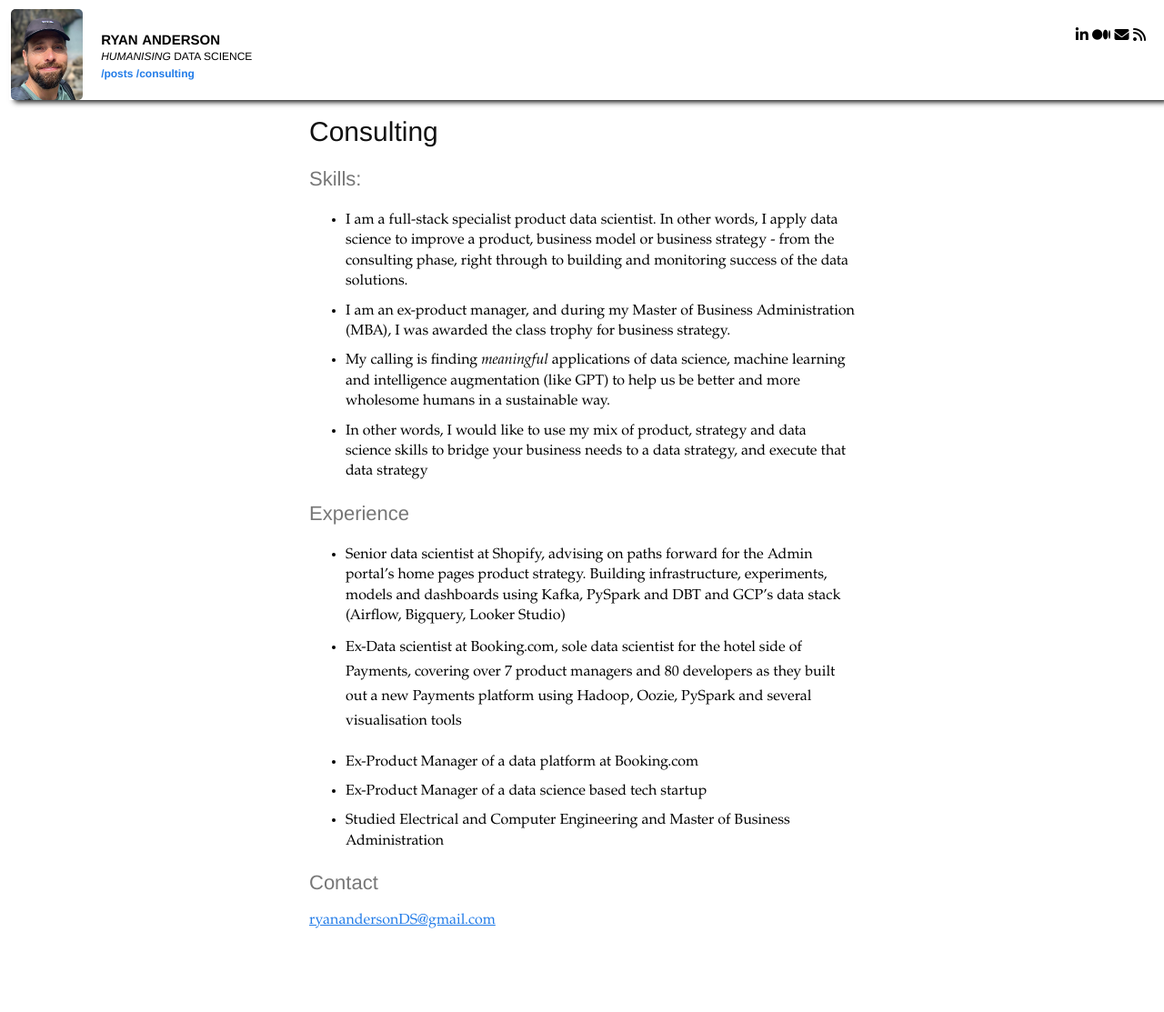
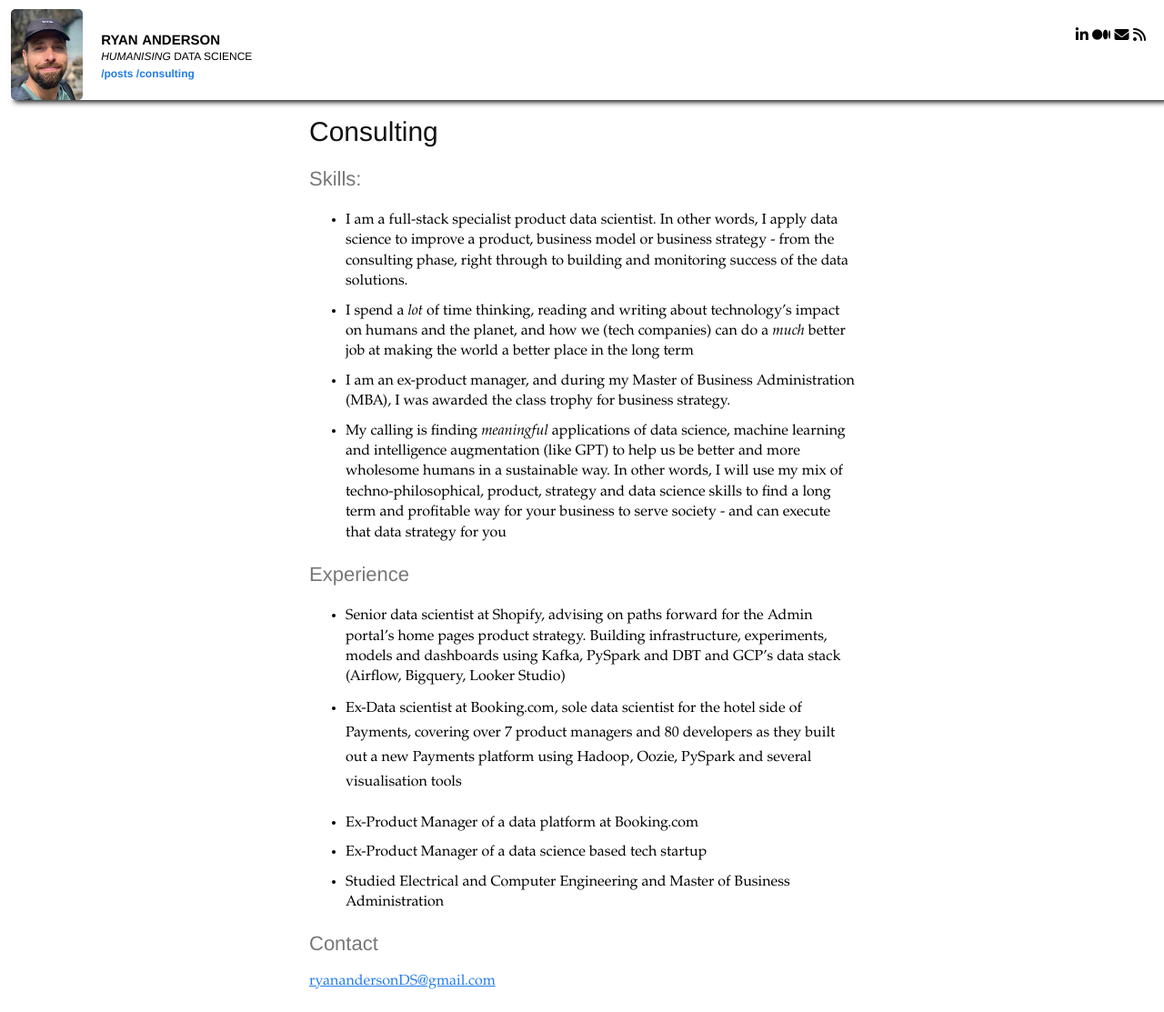
Before and after one commit to ryan-anderson-ds/ryan-anderson-ds.github.io, a Jekyll site: the page built from consulting.md, in a window 1280 px wide. Shown: the whole page at 91% size. Built offline with Jekyll 4.4.1, drawn with Linux system fonts in a browser that asks for light colours; before the commit the page ends 1046 px from its top, so only the background shows below that.

Commit message:
Update consulting.md

```diff
--- a/consulting.md
+++ b/consulting.md
@@ -6,9 +6,9 @@
 
 ### Skills:
 * I am a full-stack specialist product data scientist. In other words, I apply data science to improve a product, business model or business strategy - from the consulting phase, right through to building and monitoring success of the data solutions.
+* I spend a _lot_ of time thinking, reading and writing about technology's impact on humans and the planet, and how we (tech companies) can do a _much_ better job at making the world a better place in the long term
 * I am an ex-product manager, and during my Master of Business Administration (MBA), I was awarded the class trophy for business strategy.
-* My calling is finding _meaningful_ applications of data science, machine learning and intelligence augmentation (like GPT) to help us be better and more wholesome humans in a sustainable way.
-* In other words, I would like to use my mix of product, strategy and data science skills to bridge your business needs to a data strategy, and execute that data strategy
+* My calling is finding _meaningful_ applications of data science, machine learning and intelligence augmentation (like GPT) to help us be better and more wholesome humans in a sustainable way. In other words, I will use my mix of techno-philosophical, product, strategy and data science skills to find a long term and profitable way for your business to serve society - and can execute that data strategy for you
 
 ### Experience
 * Senior data scientist at Shopify, advising on paths forward for the Admin portal's home pages product strategy. Building infrastructure, experiments, models and dashboards using Kafka, PySpark and DBT and GCP's data stack (Airflow, Bigquery, Looker Studio)
```
